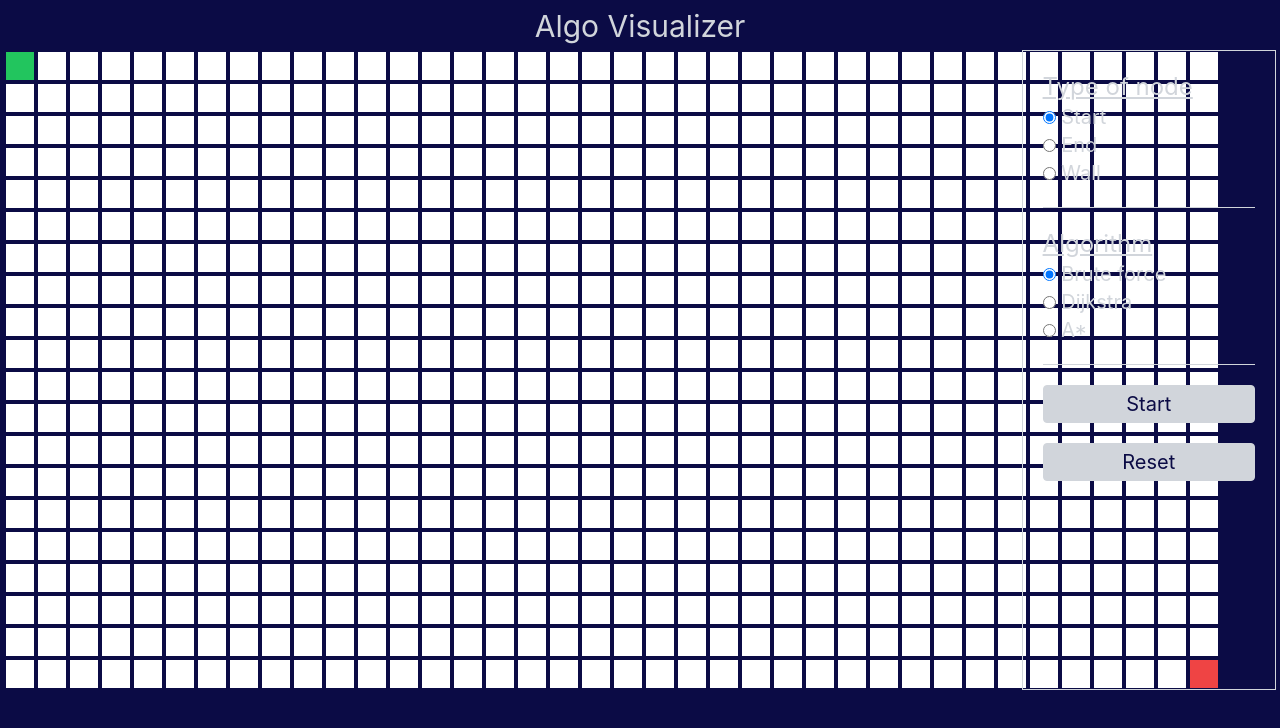
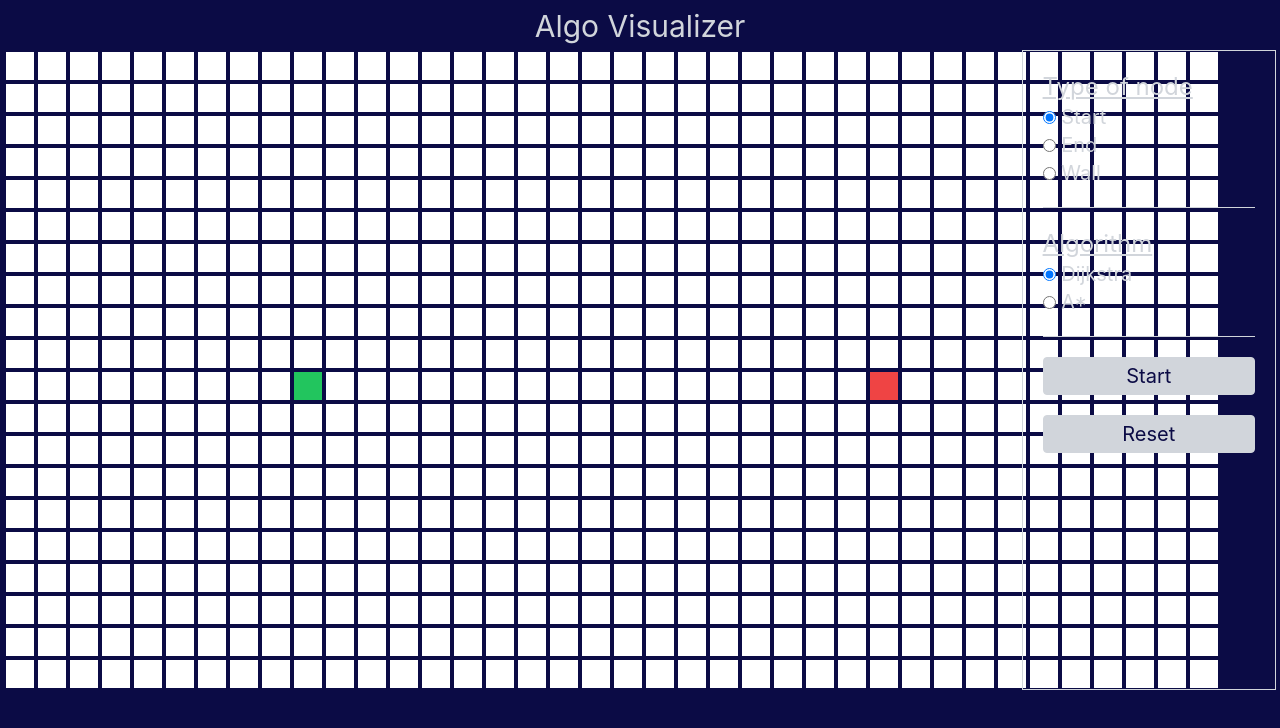
Before and after one commit to CiaranCarroll1/react-algo-visualizer, a React (Create React App) app: page / in a window 1280 px wide. Shown: the top 728 px of the page. Built offline with nearby package versions, Linux system fonts and the light colour scheme.

Commit message:
Working algorithm selection and dijkstra visualization

```diff
--- a/src/App.tsx
+++ b/src/App.tsx
@@ -1,94 +1,50 @@
 import React, { useState, useEffect } from 'react';
 import './App.css';
-import Board from './components/Board';
+import Grid from './components/Grid';
 import OptionsPanel from './components/OptionsPanel';
 
-import { BoardNode, NodeType, Algorithm, Result } from './types';
+import { GridNode, NodeType, Algorithm, Result } from './types';
 import { astar } from './algorithms/astar';
 
 function App() {
-  const cols = 38;
-  const rows = 20;
-
-  const [startNode, setStartNode] = useState<BoardNode>({
-    type: NodeType.Start,
-    x: 0,
-    y: 0,
-    g: 0,
-    f: 0,
-    h: 0,
-    previous: null,
-  });
-  const [endNode, setEndNode] = useState<BoardNode>({
-    type: NodeType.End,
-    x: cols - 1,
-    y: rows - 1,
-    g: 0,
-    f: 0,
-    h: 0,
-    previous: null,
-  });
+  const [startNode, setStartNode] = useState<GridNode>();
+  const [endNode, setEndNode] = useState<GridNode>();
   const [nodeSelectType, setNodeSelectNodeType] = useState<NodeType>(
     NodeType.Start
   );
-  const [algorithm, setAlgorithm] = useState<Algorithm>(Algorithm.Brute);
-  const [grid, setGrid] = useState<BoardNode[][]>([]);
+  const [algorithm, setAlgorithm] = useState<Algorithm>(Algorithm.Dijkstra);
+  const [grid, setGrid] = useState<GridNode[][]>([]);
   const [holding, setHolding] = useState<Boolean>(false);
 
-  const resetStartNode = (): void => {
-    setStartNode({
-      type: NodeType.Default,
-      x: 0,
-      y: 0,
-      g: 0,
-      f: 0,
-      h: 0,
-      previous: null,
-    });
+  const cols = 38;
+  const rows = 20;
+  const initialStartPos = { x: Math.floor(cols / 4), y: Math.floor(rows / 2) };
+  const initialEndPos = {
+    x: Math.floor(cols / 4) * 3,
+    y: Math.floor(rows / 2),
   };
 
-  const resetEndNode = (): void => {
-    setEndNode({
-      type: NodeType.Default,
-      x: 37,
-      y: 19,
-      g: 0,
-      f: 0,
-      h: 0,
-      previous: null,
-    });
-  };
-
-  const resetBoard = (): void => {
-    const newBoard: BoardNode[][] = [];
+  const initializeGrid = (): GridNode[][] => {
+    const newGrid: GridNode[][] = [];
 
     for (let y = 0; y < rows; y++) {
-      newBoard.push([]);
+      newGrid.push([]);
       for (let x = 0; x < cols; x++) {
-        const node: BoardNode = {
+        const node: GridNode = {
           type: NodeType.Default,
           x: x,
           y: y,
-          g: 0,
+          g: algorithm === Algorithm.Dijkstra ? Infinity : 0,
           f: 0,
           h: 0,
           previous: null,
         };
 
-        if (x === 0 && y === 0) {
-          node.type = NodeType.Start;
-          setStartNode(node);
-        }
-        if (x === cols - 1 && y === rows - 1) {
-          node.type = NodeType.End;
-          setEndNode(node);
-        }
-
-        newBoard[y].push(node);
+        newGrid[y].push(node);
       }
     }
 
-    setGrid(newBoard);
+    return newGrid;
   };
 
   const handleMouseUp = (e: React.MouseEvent): void => {
@@ -98,12 +54,32 @@ function App() {
   };
 
   const resetAll = (): void => {
-    resetStartNode();
-    resetEndNode();
-    resetBoard();
+    const newGrid = initializeGrid();
+
+    if (startNode && endNode) {
+      const newStart = newGrid[startNode.y][startNode.x];
+      newStart.type = NodeType.Start;
+      newStart.g = algorithm === Algorithm.Dijkstra ? Infinity : 0;
+      setStartNode(newStart);
+
+      const newEnd = newGrid[endNode.y][endNode.x];
+      newEnd.type = NodeType.End;
+      newEnd.g = algorithm === Algorithm.Dijkstra ? Infinity : 0;
+      setEndNode(newEnd);
+    } else {
+      const start = newGrid[initialStartPos.y][initialStartPos.x];
+      start.type = NodeType.Start;
+      setStartNode(start);
+
+      const end = newGrid[initialEndPos.y][initialEndPos.x];
+      end.type = NodeType.End;
+      setEndNode(end);
+    }
+
+    setGrid(newGrid);
   };
 
-  const animateVisited = async (nodes: BoardNode[]) => {
+  const animateVisited = async (nodes: GridNode[]) => {
     for (let i = 0; i < nodes.length; i++) {
       const node = nodes[i];
       if (node.type !== NodeType.Start && node.type !== NodeType.End) {
@@ -111,12 +87,12 @@ function App() {
           let newGrid = [...grid];
           newGrid[node.y][node.x].type = NodeType.Visited;
           setGrid(newGrid);
-        }, 25 * i);
+        }, 20 * i);
       }
     }
   };
 
-  const animatePath = (nodes: BoardNode[], visitedLength: number) => {
+  const animatePath = (nodes: GridNode[], visitedLength: number) => {
     for (let i = 0; i < nodes.length; i++) {
       const node = nodes[i];
       if (node.type !== NodeType.Start && node.type !== NodeType.End) {
@@ -124,7 +100,7 @@ function App() {
           let newGrid = [...grid];
           newGrid[node.y][node.x].type = NodeType.Path;
           setGrid(newGrid);
-        }, 25 * (visitedLength + i));
+        }, 20 * (visitedLength + i));
       }
     }
   };
@@ -142,7 +118,12 @@ function App() {
   ): void => {
     event.preventDefault();
 
-    const result = astar(grid, startNode, endNode);
+    const result = astar(
+      grid,
+      startNode as GridNode,
+      endNode as GridNode,
+      algorithm === Algorithm.Astar
+    );
     if (result === null) {
       alert('No path');
     } else {
@@ -150,51 +131,9 @@ function App() {
     }
   };
 
-  // useEffect(() => {
-  //   if (result === null) return;
-
-  //   const tempIntervalId = setInterval(() => {
-  //     if (result.closedList.length > 0) {
-  //       const tempGrid = [...grid];
-  //       const tempResult = { ...result };
-  //       const nodeToUpdate = tempResult.closedList.pop();
-  //       if (
-  //         nodeToUpdate &&
-  //         nodeToUpdate.type !== NodeType.Start &&
-  //         nodeToUpdate.type !== NodeType.End
-  //       ) {
-  //         tempGrid[nodeToUpdate.y][nodeToUpdate.x].type = NodeType.Visited;
-  //         setResult(tempResult);
-  //         setGrid(tempGrid);
-  //       }
-  //     } else if (result.path.length > 0) {
-  //       const tempGrid = [...grid];
-  //       const tempResult = { ...result };
-  //       const nodeToUpdate = tempResult.path.pop();
-  //       if (
-  //         nodeToUpdate &&
-  //         nodeToUpdate.type !== NodeType.Start &&
-  //         nodeToUpdate.type !== NodeType.End
-  //       ) {
-  //         tempGrid[nodeToUpdate.y][nodeToUpdate.x].type = NodeType.Path;
-  //         setResult(tempResult);
-  //         setGrid(tempGrid);
-  //       }
-  //     } else {
-  //       clearInterval(intervalId);
-  //     }
-  //   }, 200);
-
-  //   setIntervalId(tempIntervalId);
-
-  //   return () => {
-  //     clearInterval(intervalId);
-  //   };
-  // }, [result]);
-
   useEffect(() => {
-    resetBoard();
-  }, []);
+    resetAll();
+  }, [algorithm]);
 
   return (
     <div
@@ -208,16 +147,16 @@ function App() {
 
       {/* Main Panel */}
       <div className="mx-1 grid grid-cols-5">
-        {/* Board */}
+        {/* Grid */}
 
-        <Board
+        <Grid
           nodeSelectType={nodeSelectType}
           algorithm={algorithm}
           grid={grid}
           setGrid={setGrid}
-          startNode={startNode}
+          startNode={startNode as GridNode}
           setStartNode={setStartNode}
-          endNode={endNode}
+          endNode={endNode as GridNode}
           setEndNode={setEndNode}
           holding={holding}
           setHolding={setHolding}
--- a/src/algorithms/astar.ts
+++ b/src/algorithms/astar.ts
@@ -1,12 +1,15 @@
-import { BoardNode, NodeType } from '../types';
+import { GridNode, NodeType } from '../types';
 
-const getDistance = (nodeA: BoardNode, nodeB: BoardNode): number => {
+const getDistance = (nodeA: GridNode, nodeB: GridNode): number => {
   let dx = Math.abs(nodeA.x - nodeB.x);
   let dy = Math.abs(nodeA.y - nodeB.y);
   return Math.sqrt(dx * dx + dy * dy);
 };
 
-const getNeighbors = (node: BoardNode, grid: BoardNode[][]): BoardNode[] => {
+export const getNeighbors = (
+  node: GridNode,
+  grid: GridNode[][]
+): GridNode[] => {
   let neighbors = [];
   let x = node.x;
   let y = node.y;
@@ -28,13 +31,14 @@ const getNeighbors = (node: BoardNode, grid: BoardNode[][]): BoardNode[] => {
 };
 
 export const astar = (
-  grid: BoardNode[][],
-  startNode: BoardNode,
-  endNode: BoardNode
+  grid: GridNode[][],
+  startNode: GridNode,
+  endNode: GridNode,
+  useAstar = false
 ) => {
   // Create an empty open list and a closed list
-  let openList: BoardNode[] = [];
-  let closedList: BoardNode[] = [];
+  let openList: GridNode[] = [];
+  let closedList: GridNode[] = [];
 
   // Add the starting node to the open list
   openList.push(startNode);
@@ -43,9 +47,12 @@ export const astar = (
   while (openList.length > 0) {
     // Find the node with the lowest f cost
     let currentNode = openList[0];
-    for (let i = 1; i < openList.length; i++) {
-      if (openList[i].f < currentNode.f) {
-        currentNode = openList[i];
+
+    if (useAstar) {
+      for (let i = 1; i < openList.length; i++) {
+        if (openList[i].f < currentNode.f) {
+          currentNode = openList[i];
+        }
       }
     }
 
@@ -54,7 +61,7 @@ export const astar = (
     closedList.push(currentNode);
 
     // If we have reached the end node, return the path
-    if (currentNode === endNode) {
+    if (currentNode.x === endNode.x && currentNode.y === endNode.y) {
       let path = [];
       let temp = currentNode;
       while (temp.previous) {
@@ -91,8 +98,10 @@ export const astar = (
 
       // Update the neighbor's g, h, and f scores
       neighbor.g = gScore;
-      neighbor.h = getDistance(neighbor, endNode);
-      neighbor.f = neighbor.g + neighbor.h;
+      if (useAstar) {
+        neighbor.h = getDistance(neighbor, endNode);
+        neighbor.f = neighbor.g + neighbor.h;
+      }
       neighbor.previous = currentNode;
     }
   }
--- a/src/components/Board.tsx
+++ b/src/components/Grid.tsx
@@ -1,21 +1,21 @@
 import React from 'react';
 import Node from './Node';
-import { BoardNode, NodeType, Algorithm } from '../types';
+import { GridNode, NodeType, Algorithm } from '../types';
 
 type Props = {
   nodeSelectType: NodeType;
   algorithm: Algorithm;
-  grid: BoardNode[][];
-  setGrid: React.Dispatch<React.SetStateAction<BoardNode[][]>>;
-  startNode: BoardNode;
-  setStartNode: React.Dispatch<React.SetStateAction<BoardNode>>;
-  endNode: BoardNode;
-  setEndNode: React.Dispatch<React.SetStateAction<BoardNode>>;
+  grid: GridNode[][];
+  setGrid: React.Dispatch<React.SetStateAction<GridNode[][]>>;
+  startNode: GridNode;
+  setStartNode: React.Dispatch<React.SetStateAction<GridNode | undefined>>;
+  endNode: GridNode;
+  setEndNode: React.Dispatch<React.SetStateAction<GridNode | undefined>>;
   holding: Boolean;
   setHolding: React.Dispatch<React.SetStateAction<Boolean>>;
 };
 
-const Board: React.FC<Props> = ({
+const Grid: React.FC<Props> = ({
   nodeSelectType,
   algorithm,
   grid,
@@ -56,4 +56,4 @@ const Board: React.FC<Props> = ({
   );
 };
 
-export default Board;
+export default Grid;
--- a/src/components/Node.tsx
+++ b/src/components/Node.tsx
@@ -1,15 +1,15 @@
 import React from 'react';
-import { BoardNode, NodeType } from '../types';
+import { GridNode, NodeType } from '../types';
 
 type Props = {
   nodeSelectType: NodeType;
-  node: BoardNode;
-  grid: BoardNode[][];
-  setGrid: React.Dispatch<React.SetStateAction<BoardNode[][]>>;
-  startNode: BoardNode;
-  setStartNode: React.Dispatch<React.SetStateAction<BoardNode>>;
-  endNode: BoardNode;
-  setEndNode: React.Dispatch<React.SetStateAction<BoardNode>>;
+  node: GridNode;
+  grid: GridNode[][];
+  setGrid: React.Dispatch<React.SetStateAction<GridNode[][]>>;
+  startNode: GridNode;
+  setStartNode: React.Dispatch<React.SetStateAction<GridNode | undefined>>;
+  endNode: GridNode;
+  setEndNode: React.Dispatch<React.SetStateAction<GridNode | undefined>>;
   holding: Boolean;
   setHolding: React.Dispatch<React.SetStateAction<Boolean>>;
 };
--- a/src/components/OptionsPanel.tsx
+++ b/src/components/OptionsPanel.tsx
@@ -73,16 +73,6 @@ const OptionsPanel: React.FC<Props> = ({
       <label>
         <input
           type="radio"
-          value={Algorithm.Brute}
-          name="algorithm"
-          checked={algorithm === Algorithm.Brute}
-          onChange={handleAlgorithmSelectionChanged}
-        />{' '}
-        Brute force
-      </label>
-      <label>
-        <input
-          type="radio"
           value={Algorithm.Dijkstra}
           name="algorithm"
           checked={algorithm === Algorithm.Dijkstra}
```
Also changed, not shown: src/types.ts (+4 -4 lines).
